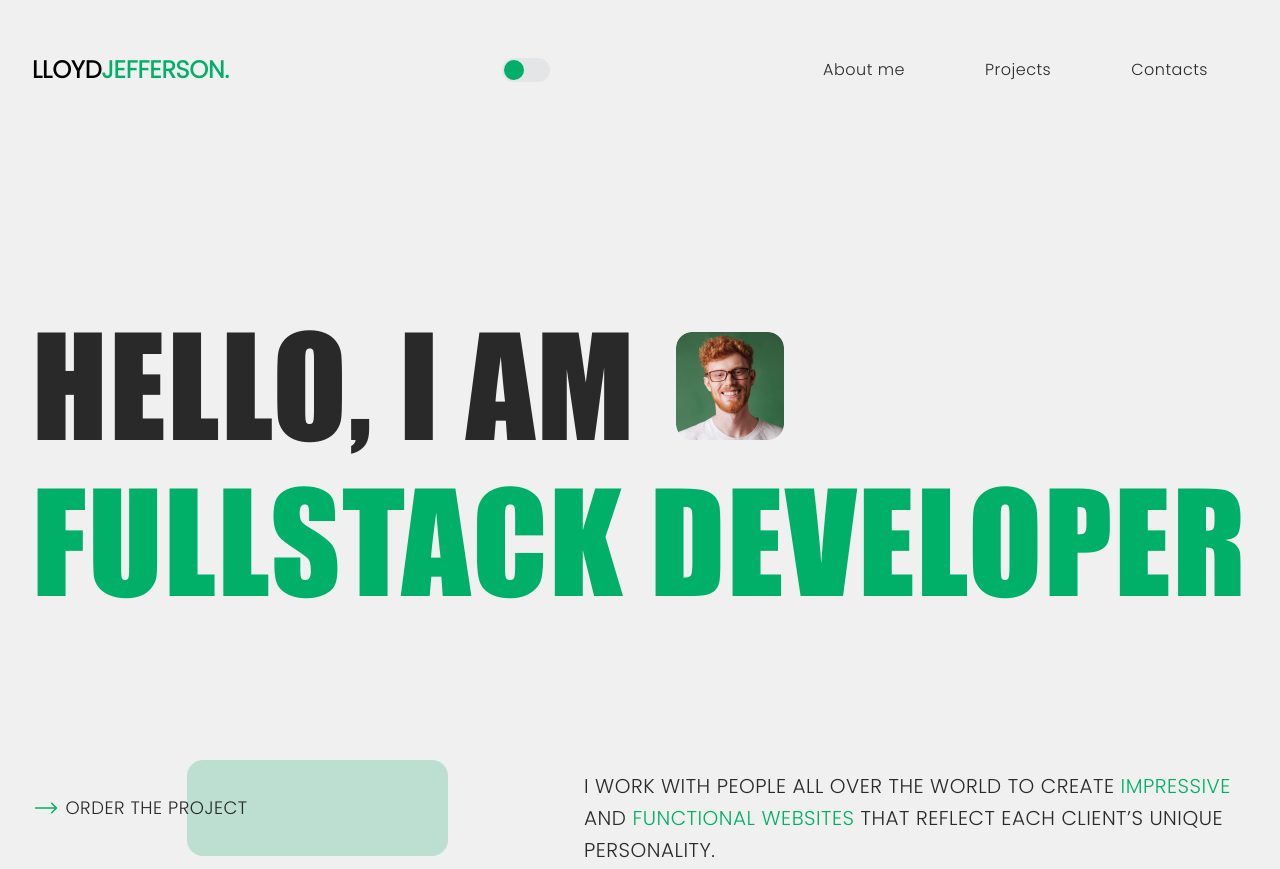
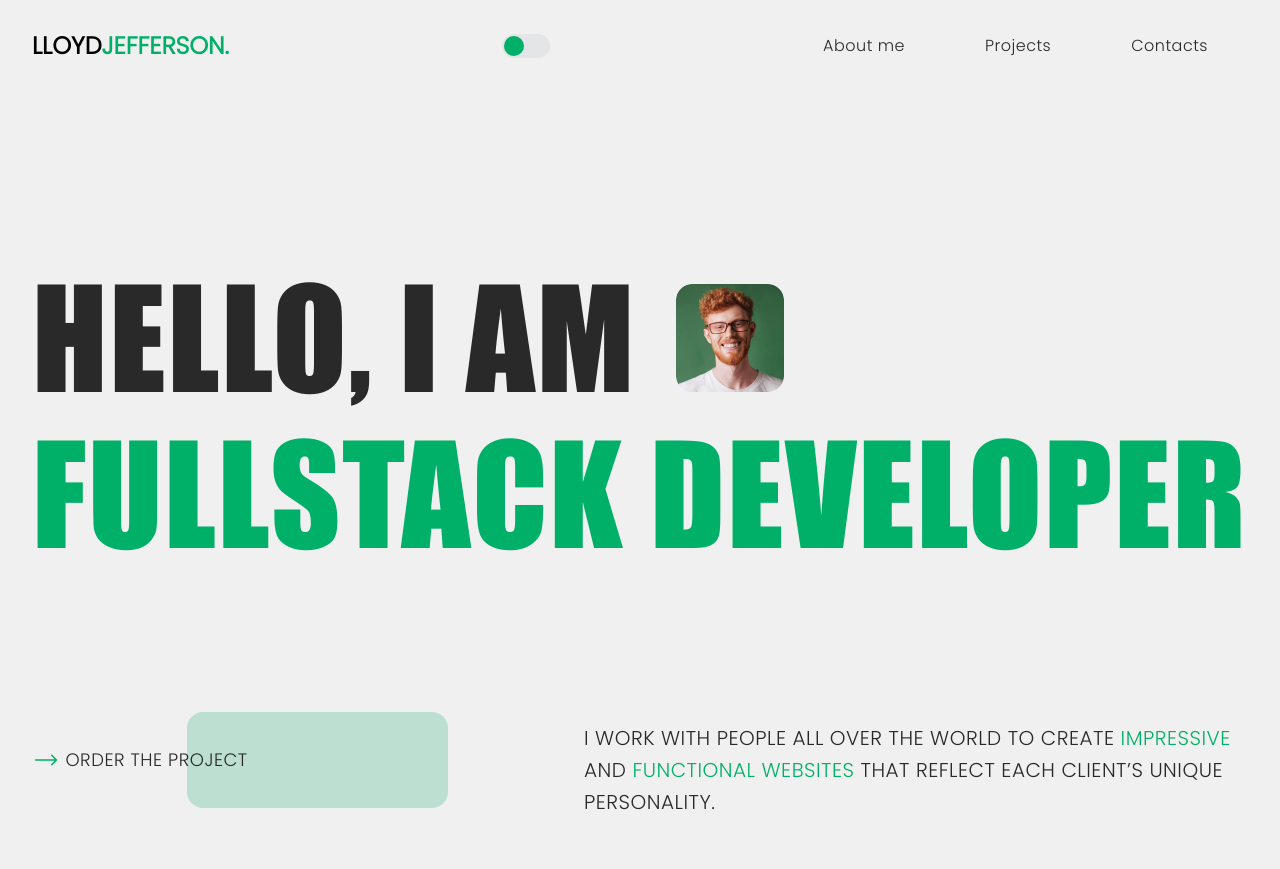
Before and after one commit to Keemply/project-group-5, a website built with Vite: page src/index.html in a window 1280 px wide. Shown: the top 869 px of the page. Built offline with nearby package versions, Linux system fonts and the light colour scheme; no server answers; what accordion-js would draw is missing.

Commit message:
header fixes

```diff
--- a/src/css/header.css
+++ b/src/css/header.css
@@ -4,8 +4,8 @@
 
 
 .header {
-  padding-top: 36px;
-  padding-bottom: 36px;
+  padding-top: 20px;
+  padding-bottom: 20px;
 }
 
 .night-theme .header-section {
@@ -48,7 +48,7 @@
     display: flex;
     justify-content: space-between;
     align-items: center;
-    padding: 10px;
+
     background-color: #f0f0f0;
     /* Білий фон */
   }
@@ -87,7 +87,7 @@
     border-radius: 2rem;
     overflow: hidden;
     transition: 0.5s ease;
-    left: 20px;
+
   }
 
   .theme-label:hover {
@@ -231,7 +231,7 @@
     display: flex;
     justify-content: space-between;
     align-items: center;
-    padding: 20px;
+
     background-color: #f0f0f0;
     /* Білий фон */
   }
@@ -272,7 +272,7 @@
     border-radius: 2rem;
     overflow: hidden;
     transition: 0.5s ease;
-    left: 20px;
+
   }
 
   .theme-label:hover {
@@ -386,9 +386,14 @@
 
   /* Заголовок */
   .header-section {
-    padding: 26px 0;
+
     background-color: #f0f0f0;
     /* Білий фон */
+  }
+
+  .header {
+    padding-top: 32px;
+    padding-bottom: 32px;
   }
 
   /* Лого */
@@ -398,7 +403,7 @@
     /* Основний колір тексту */
     text-decoration: none;
     /* Прибираємо підкреслення */
-    margin-left: 32px;
+
   }
 
   .logo a span {
@@ -554,8 +559,6 @@
     /* Вирівнюємо елементи з пробілом */
     align-items: center;
     /* Центруємо по вертикалі */
-    padding: 20px 32px;
-    /* Внутрішні відступи */
     background-color: #f0f0f0;
     /* Білий фон */
   }
@@ -739,18 +742,24 @@
   position: absolute;
   top: 0;
 }
+
 .logo a {
   font-size: 24px;
-  color: #000; /* Основний колір тексту */
-  text-decoration: none; /* Прибираємо підкреслення */
+  color: #000;
+  /* Основний колір тексту */
+  text-decoration: none;
+  /* Прибираємо підкреслення */
 }
 
 .logo a span {
-  color: #00b068; /* Accent Green для частини "JEFFERSON" */
+  color: #00b068;
+  /* Accent Green для частини "JEFFERSON" */
   font-weight: bold;
 }
+
 .dot {
-  color: #00b068; /* Зелений колір для крапки */
+  color: #00b068;
+  /* Зелений колір для крапки */
 }
 
 .menu-close {
```
